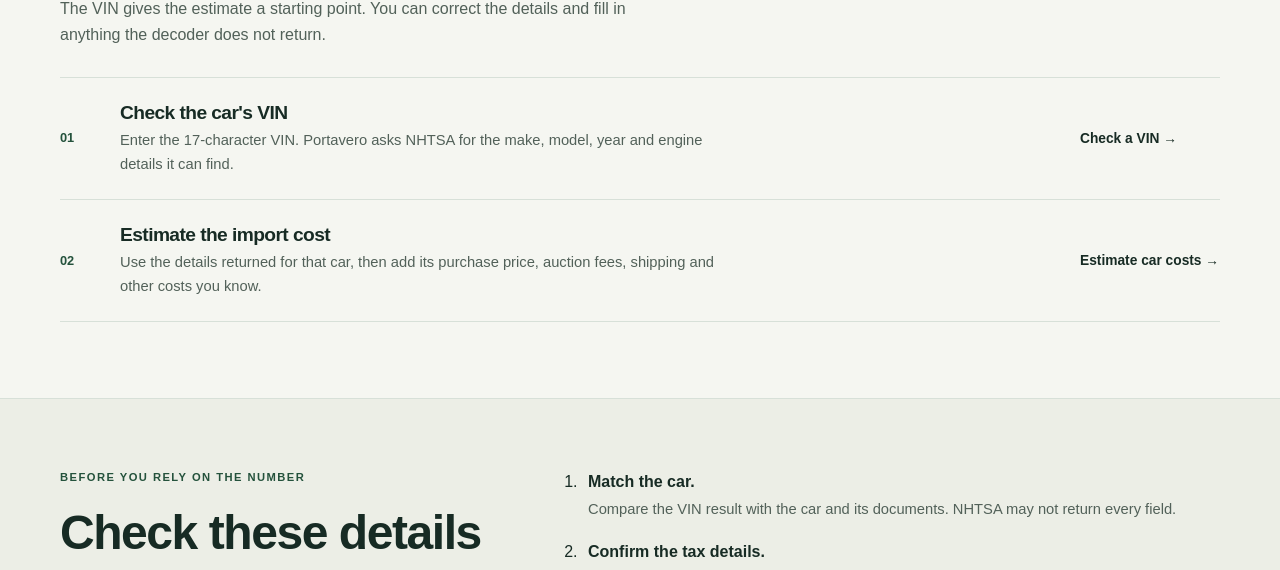
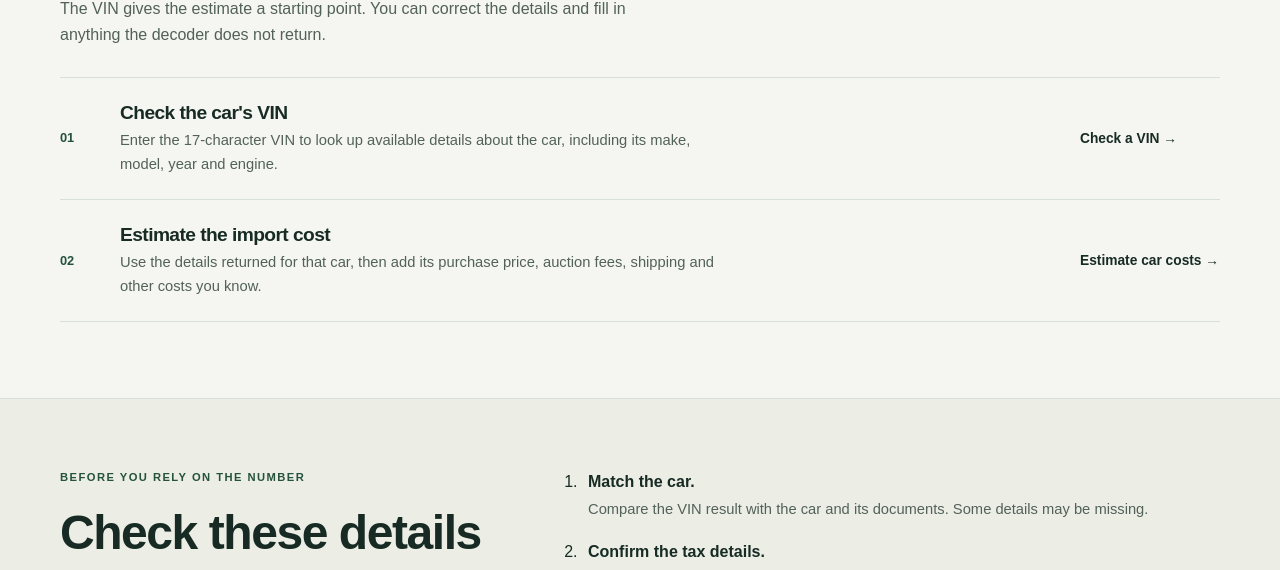
Before and after one commit to GIORGIO2032Q4E/portavero, a Next.js app: page / in a window 1280 px wide. Shown: the part 1000-1570 px from the top of the page. Built offline with nearby package versions, Linux system fonts and the light colour scheme; no server answers.

Commit message:
Clean up public-facing copy

```diff
--- a/src/app/page.tsx
+++ b/src/app/page.tsx
@@ -4,7 +4,7 @@ const steps = [
   {
     number: "01",
     title: "Check the car's VIN",
-    description: "Enter the 17-character VIN. Portavero asks NHTSA for the make, model, year and engine details it can find.",
+    description: "Enter the 17-character VIN to look up available details about the car, including its make, model, year and engine.",
     href: "/vin-check",
     link: "Check a VIN"
   },
@@ -74,7 +74,7 @@ export default function HomePage() {
             <h2>Check these details first.</h2>
           </div>
           <ol>
-            <li><strong>Match the car.</strong><span>Compare the VIN result with the car and its documents. NHTSA may not return every field.</span></li>
+            <li><strong>Match the car.</strong><span>Compare the VIN result with the car and its documents. Some details may be missing.</span></li>
             <li><strong>Confirm the tax details.</strong><span>Check the engine size and steering side. The VIN decoder does not reliably confirm every detail used in the tax estimate.</span></li>
             <li><strong>Add real costs.</strong><span>Use the purchase price and actual auction, shipping, port and delivery quotes. Leave unknown costs blank.</span></li>
           </ol>
```
